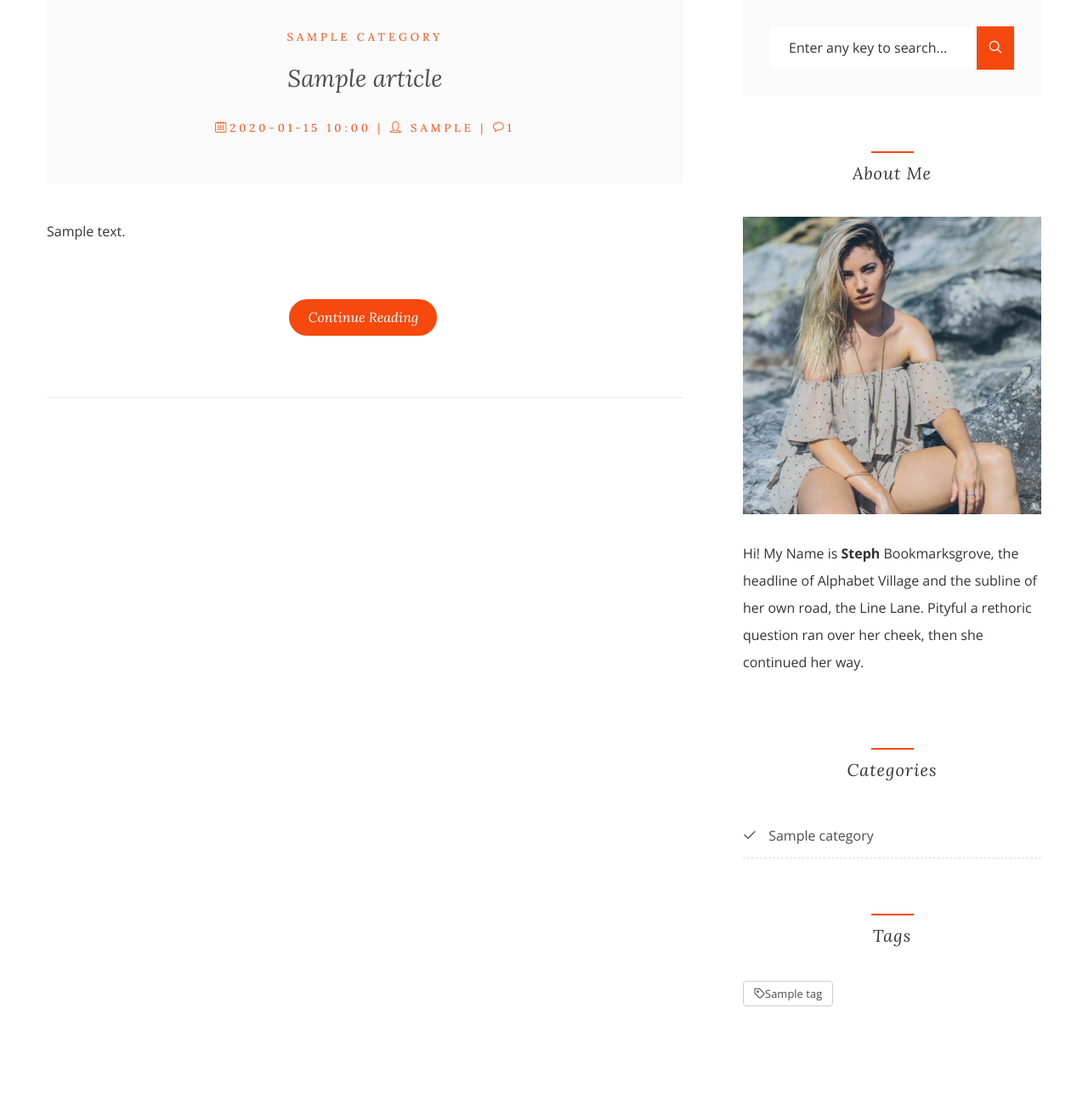
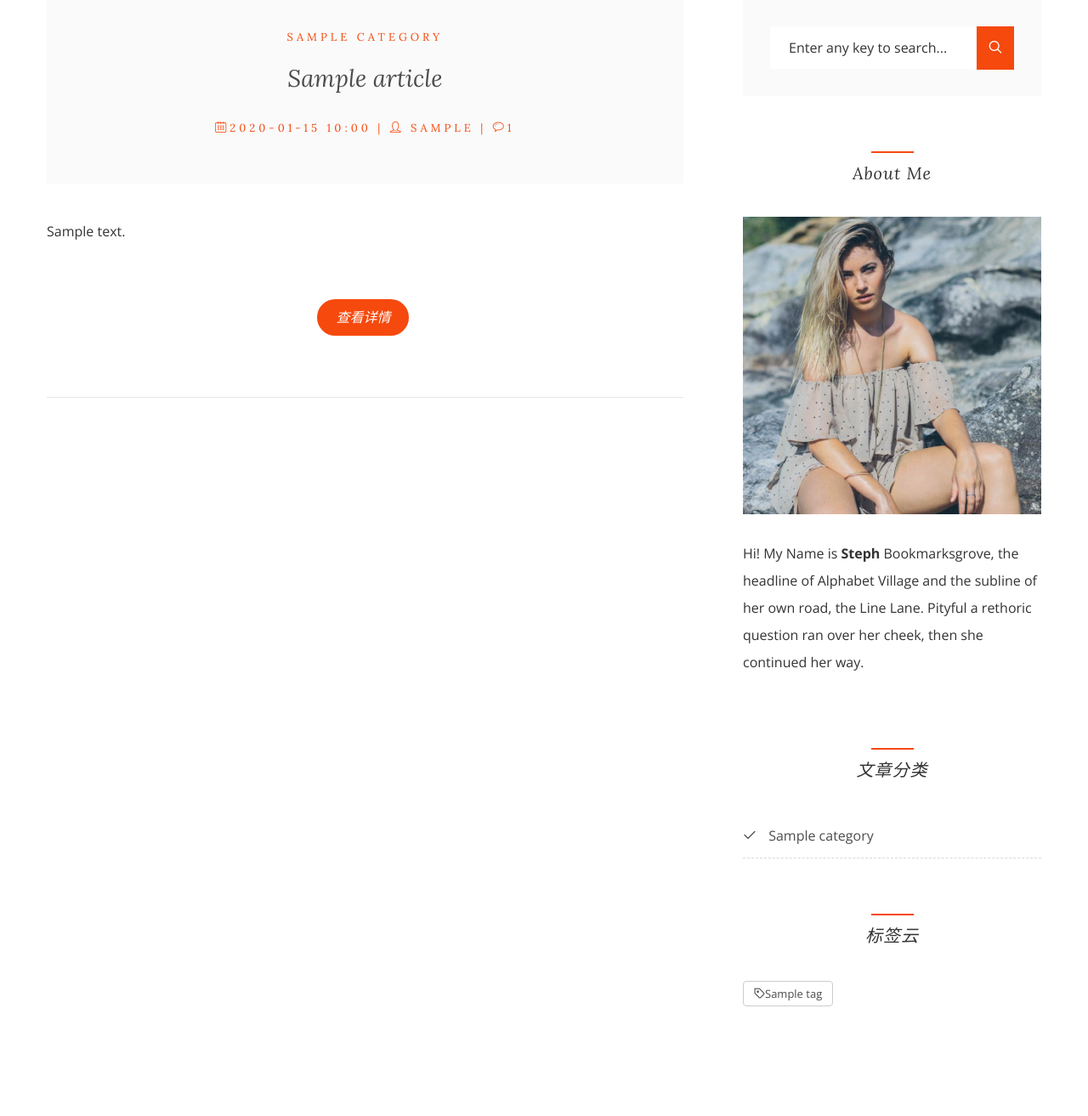
Before and after one commit to runforever/djblog, a Django app: page /article/index/ in a window 1280 px wide. Shown: the part 853-2166 px from the top of the page at 85% size. Run offline with Django 3.2, Linux system fonts and the light colour scheme; tables that the repository leaves empty hold one stand-in row (values such as "Sample post"); some libraries are stand-ins or nearby versions; some web fonts are replaced.

Commit message:
代码修改完成

```diff
--- a/djblog/app/article/urls.py
+++ b/djblog/app/article/urls.py
@@ -12,4 +12,9 @@ urlpatterns = [
         views.ArticleDetailView.as_view(),
         name='detail'
     ),
+    url(
+        r'^comment/$',
+        views.CommentView.as_view(),
+        name='comment'
+    ),
 ]
--- a/djblog/templates/article/detail.html
+++ b/djblog/templates/article/detail.html
@@ -123,7 +123,7 @@
         {% endif %}
 
         <div class="comment-box">
-          <h2 class="colorlib-heading-2">3 Comments</h2>
+          <h2 class="colorlib-heading-2">{{ comment_list.count|default:0 }} 条评论</h2>
           {% for comment in comment_list %}
           <div class="comment-post">
             <div class="user" style="background-image: url({% get_static_prefix %}images/person1.jpg);"></div>
--- a/djblog/templates/article/index.html
+++ b/djblog/templates/article/index.html
@@ -49,7 +49,7 @@
           <div class="desc">
             {{ article.content }}
           </div>
-          <p class="text-center"><a href="{% url 'detail' article.id %}" class="btn btn-primary btn-custom">Continue Reading</a>
+          <p class="text-center"><a href="{% url 'detail' article.id %}" class="btn btn-primary btn-custom">查看详情</a>
           </p>
         </article>
         {% empty %}
@@ -201,7 +201,7 @@
         {% endcomment %}
 
         <div class="side-wrap">
-          <h2 class="sidebar-heading">Categories</h2>
+          <h2 class="sidebar-heading">文章分类</h2>
           <ul class="category">
             {% for category in category_list %}
             <li><a href="{% url 'index' %}?category={{ category.id }}"><i class="icon-check"></i> {{ category.name }}</a></li>
@@ -227,7 +227,7 @@
         {% endcomment %}
 
         <div class="side-wrap">
-          <h2 class="sidebar-heading">Tags</h2>
+          <h2 class="sidebar-heading">标签云</h2>
           <p class="tags">
             {% for tag in tag_list %}
             <span><a href="#"><i class="icon-tag"></i>{{ tag.name }}</a></span>
```
